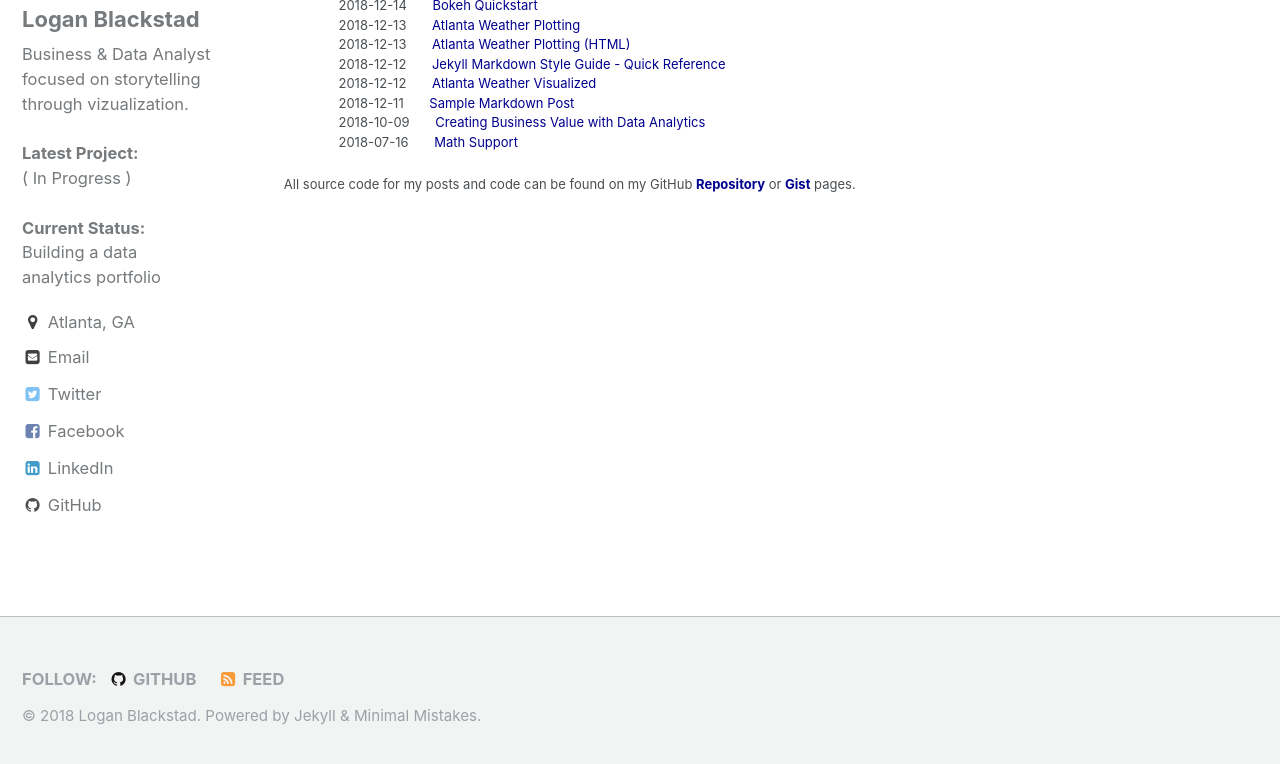
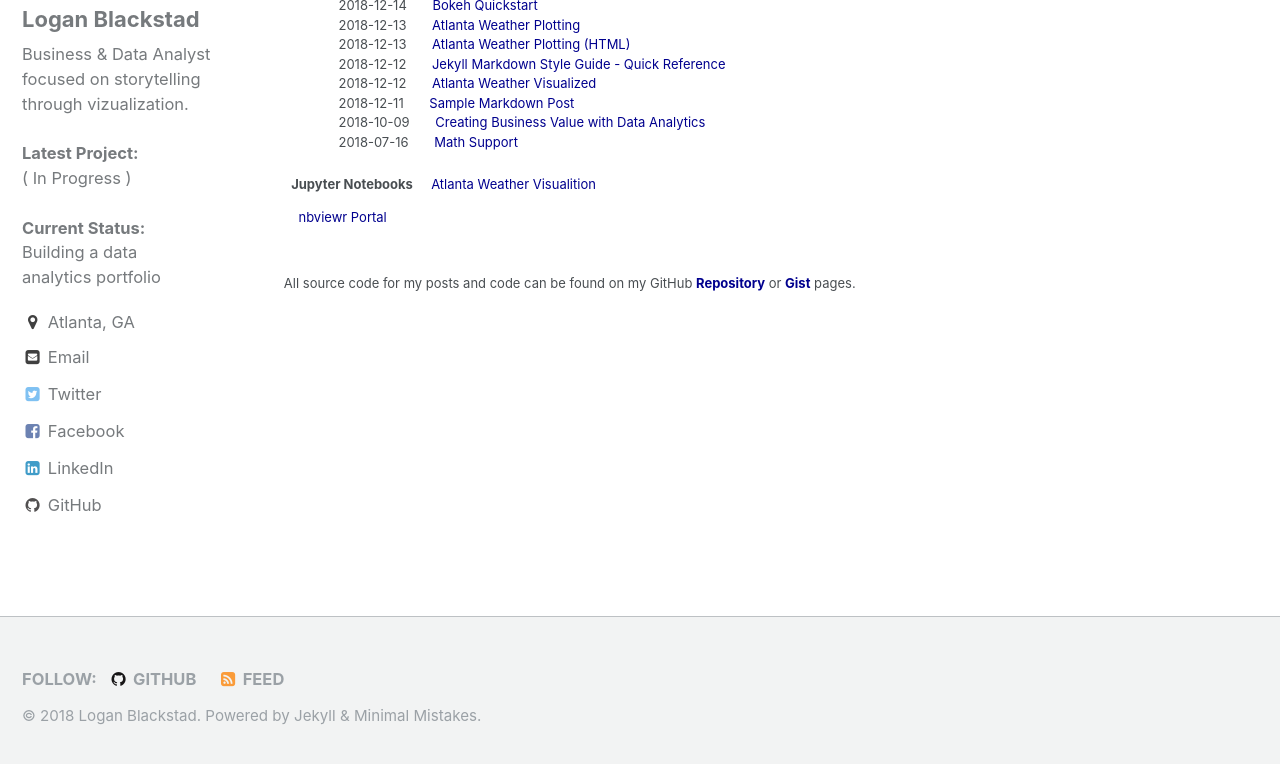
Before and after one commit to loganblackstad/loganblackstad.github.io, a Jekyll site: the page built from _pages/archive.html, in a window 1280 px wide and 1030 px high, cut to the strip 258-1022 px from the top of the window. Built offline with Jekyll 4.4.1, drawn with Linux system fonts in a browser that asks for light colours.

Commit message:
Update archive.html

```diff
--- a/_pages/archive.html
+++ b/_pages/archive.html
@@ -29,6 +29,11 @@ author_profile: true
 {% endif %}
 </ul>
 
+&nbsp; <strong>Jupyter Notebooks</strong>
+&nbsp; &nbsp; <a href="https://nbviewer.jupyter.org/github/loganblackstad/loganblackstad.github.io/blob/master/_notebooks/atlanta-weather-plotting.ipynb" style="color:#00008e">Atlanta Weather Visualition</a><br>
+&nbsp; &nbsp; <a href="http://nbviewer.jupyter.org/" style="color:#00008e">nbviewr Portal</a><br>
+
+<br>
 All source code for my posts and code can be found on my GitHub <b><a href="github.com/loganblackstad?tab=repositories" style="color:#00008e">Repository</a></b> or <b><a href="https://gist.github.com/loganblackstad" style="color:#00008e">Gist</a></b> pages.
 
 </font>
```
